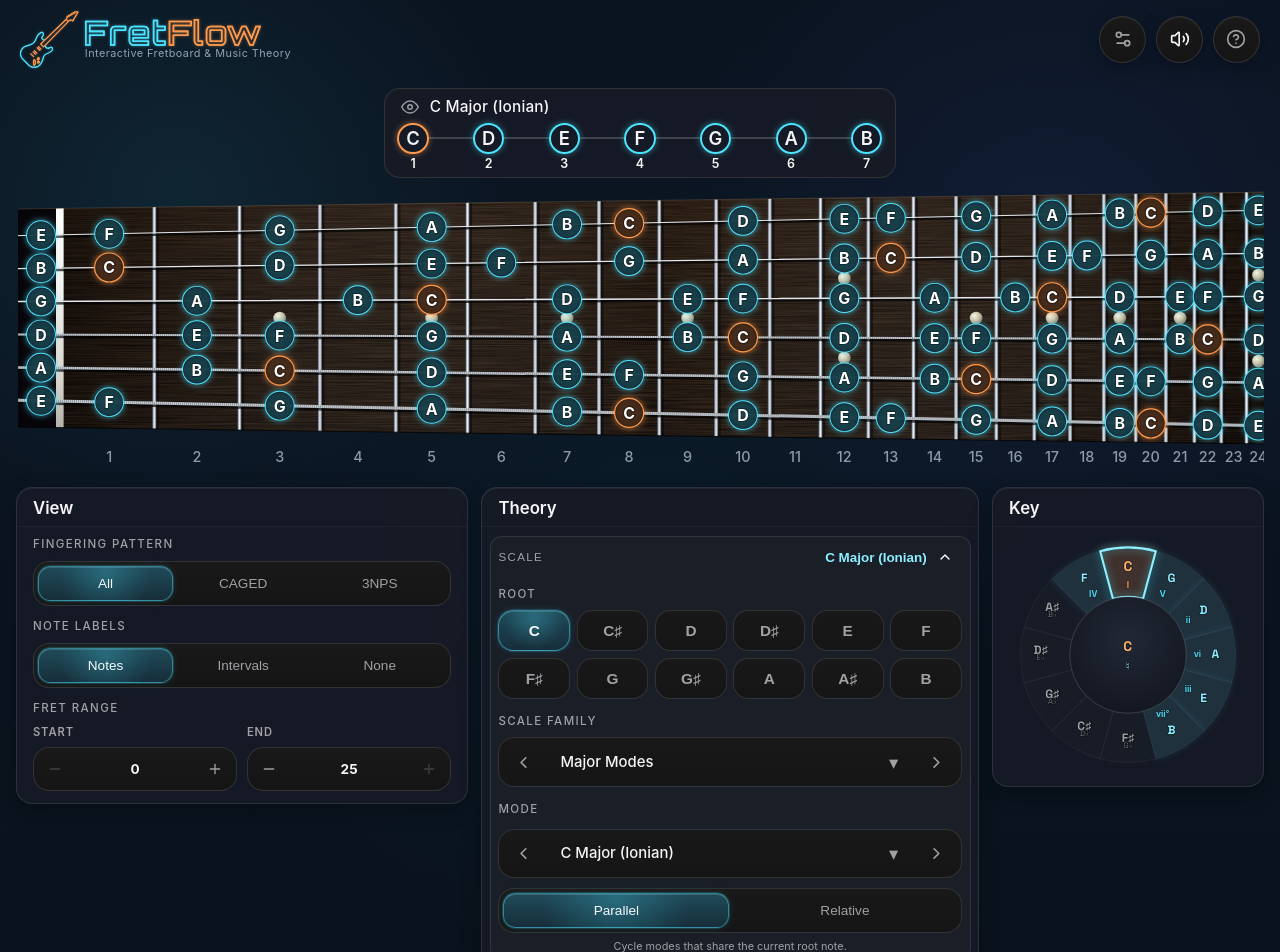
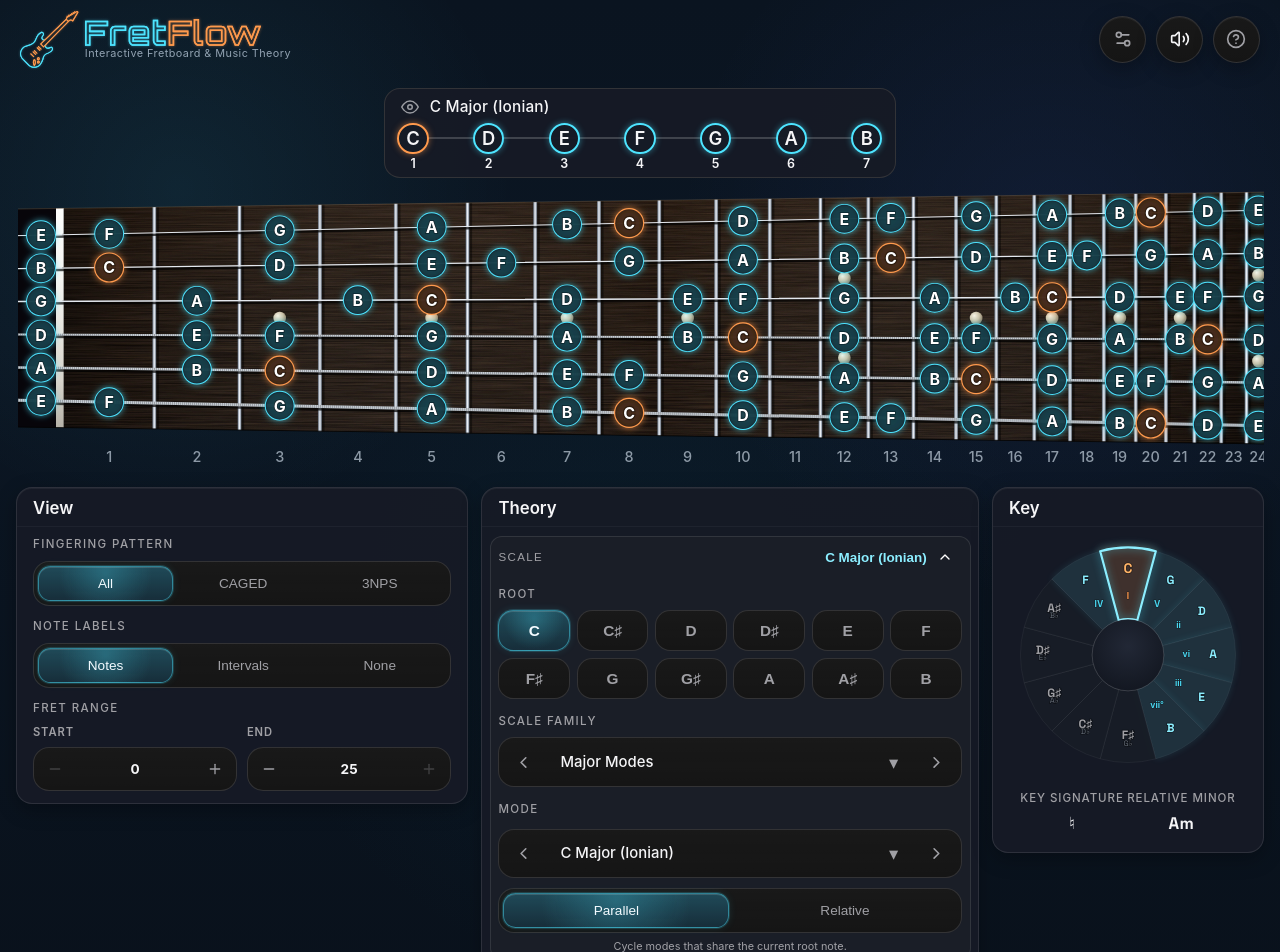
Before and after one commit to iecg/fretboard-app, a React (Vite) app: page / in a window 1280 px wide. Shown: the top 952 px of the page. Built offline with nearby package versions, Linux system fonts and the light colour scheme.

Commit message:
feat(circle-of-fifths): redesign key wheel hierarchy

```diff
--- a/src/components/CircleOfFifths/CircleOfFifths.module.css
+++ b/src/components/CircleOfFifths/CircleOfFifths.module.css
@@ -23,15 +23,16 @@
   container-type: inline-size;
   flex: 1 1 auto;
   display: flex;
+  flex-direction: column;
   align-items: center;
-  justify-content: center;
+  justify-content: flex-start;
   width: 100%;
   max-width: 320px;
   min-height: 0;
   overflow: visible;
-  aspect-ratio: 1;
-  max-height: min(320px, 58vh);
+  max-height: min(400px, 65vh);
   margin: 0 auto;
+  gap: 0.75rem;
 }
 
 :global([data-theme="modern-dark"]) .circle-fifths-container {
@@ -63,12 +64,53 @@
   --cof-center-signature: var(--neon-cyan-dim);
 }
 
+.circle-svg-wrapper {
+  width: 100%;
+  flex: 1 1 auto;
+  display: flex;
+  align-items: center;
+  justify-content: center;
+  min-height: 0;
+}
+
 .circle-fifths-svg {
   display: block;
   width: 100%;
   height: 100%;
   max-width: 100%;
+  aspect-ratio: 1;
   overflow: visible;
+}
+
+.circle-footer {
+  display: flex;
+  justify-content: space-evenly;
+  width: 100%;
+  flex: 0 0 auto;
+  padding: 0.25rem 0.5rem;
+}
+
+.circle-footer-item {
+  display: flex;
+  flex-direction: column;
+  align-items: center;
+  gap: 0.2rem;
+}
+
+.circle-footer-label {
+  font-size: 0.72rem;
+  text-transform: uppercase;
+  letter-spacing: 0.08em;
+  color: var(--text-muted);
+  font-weight: 500;
+}
+
+.circle-footer-value {
+  font-family: var(--font-display);
+  font-size: 1.05rem;
+  font-weight: 600;
+  color: var(--text-primary);
+  letter-spacing: 0.02em;
 }
 
 .circle-slice {
--- a/src/components/CircleOfFifths/CircleOfFifths.tsx
+++ b/src/components/CircleOfFifths/CircleOfFifths.tsx
@@ -15,9 +15,9 @@ const SIZE = 320;
 const CX = SIZE / 2;
 const CY = SIZE / 2;
 const OUTER_RADIUS = SIZE * 0.48;
-const INNER_RADIUS = SIZE * 0.26;
-const LABEL_RADIUS = SIZE * 0.39;
-const DEGREE_RADIUS = SIZE * 0.31;
+const INNER_RADIUS = SIZE * 0.16;
+const LABEL_RADIUS = SIZE * 0.38;
+const DEGREE_RADIUS = SIZE * 0.26;
 
 function slicePath(index: number): string {
   const startAngle = ((index * 30 - 105) * Math.PI) / 180;
@@ -66,6 +66,17 @@ export const CircleOfFifths = memo(function CircleOfFifths({
     keySig === 0 ? "♮" : keySig > 0 ? `${keySig}♯` : `${Math.abs(keySig)}♭`;
   const degreeMap = getDegreesForScale(scaleName);
 
+  const isMinor = scaleName.toLowerCase().includes("minor");
+  const relIndex = isMinor ? (rootIndex + 9) % 12 : (rootIndex + 3) % 12;
+  const relNote = CIRCLE_OF_FIFTHS[relIndex];
+  const relScaleName = isMinor ? "Major" : "Minor";
+  const relDisplay = getNoteDisplayInScale(
+    relNote,
+    relNote,
+    SCALES[relScaleName] || [],
+    useFlats,
+  );
+
   const [focusedIndex, setFocusedIndex] = React.useState<number>(0);
   const [keyboardFocused, setKeyboardFocused] = React.useState<boolean>(false);
   const segmentRefs = React.useRef<(SVGPathElement | null)[]>([]);
@@ -99,6 +110,7 @@ export const CircleOfFifths = memo(function CircleOfFifths({
 
   return (
     <div className={styles["circle-fifths-container"]} data-testid="circle-of-fifths" data-variant={variant}>
+      <div className={styles["circle-svg-wrapper"]}>
         <svg
           viewBox={`-10 -10 ${SIZE + 20} ${SIZE + 20}`}
           className={styles["circle-fifths-svg"]}
@@ -318,41 +330,23 @@ export const CircleOfFifths = memo(function CircleOfFifths({
             stroke="var(--cof-inner-stroke)"
             strokeWidth={1.4}
           />
+        </svg>
+      </div>
 
-        {/* Root note and key signature in center */}
-        <text
-          x={CX}
-          y={CY - SIZE * 0.035}
-          textAnchor="middle"
-          dominantBaseline="middle"
-          fill="var(--cof-center-note)"
-          fontSize={Math.max(18, SIZE * 0.062)}
-          fontWeight="bold"
-          fontFamily="var(--font-display)"
-          stroke="var(--cof-text-stroke)"
-          strokeWidth="2"
-          paintOrder="stroke"
-          className={styles["circle-center-note"]}
-        >
-          {formatAccidental(rootDisplayLabel)}
-        </text>
-        <text
-          x={CX}
-          y={CY + SIZE * 0.055}
-          textAnchor="middle"
-          dominantBaseline="middle"
-          fill="var(--cof-center-signature)"
-          fontSize={Math.max(14, SIZE * 0.052)}
-          fontWeight="600"
-          fontFamily="var(--font-display)"
-          stroke="var(--cof-text-stroke)"
-          strokeWidth="2"
-          paintOrder="stroke"
-          className={styles["circle-center-signature"]}
-        >
-          {keySigText}
-        </text>
-      </svg>
+      <div className={styles["circle-footer"]}>
+        <div className={styles["circle-footer-item"]}>
+          <span className={styles["circle-footer-label"]}>Key Signature</span>
+          <span className={styles["circle-footer-value"]}>{keySigText}</span>
+        </div>
+        <div className={styles["circle-footer-item"]}>
+          <span className={styles["circle-footer-label"]}>
+            {isMinor ? "Relative Major" : "Relative Minor"}
+          </span>
+          <span className={styles["circle-footer-value"]}>
+            {formatAccidental(relDisplay)}{isMinor ? "" : "m"}
+          </span>
+        </div>
+      </div>
     </div>
   );
 });
```
Lines whose indentation alone changed are shown as unchanged.
